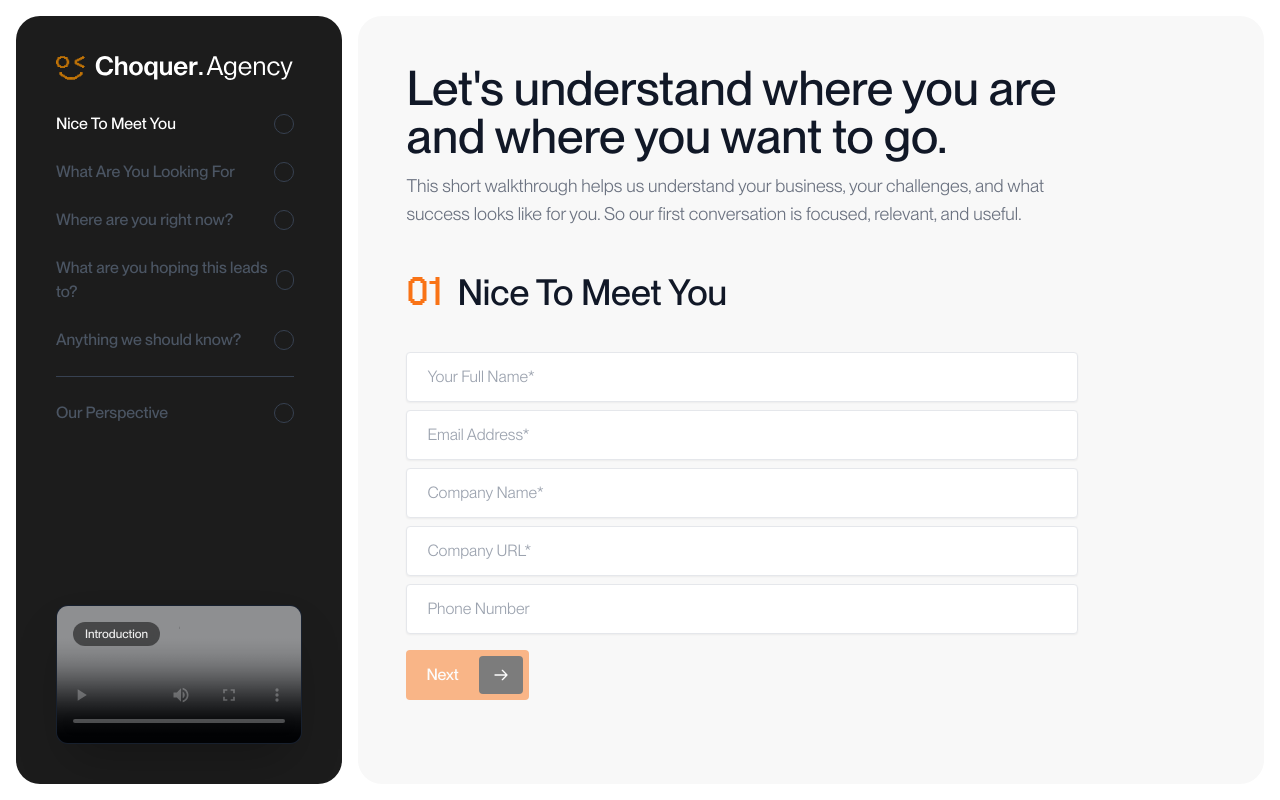
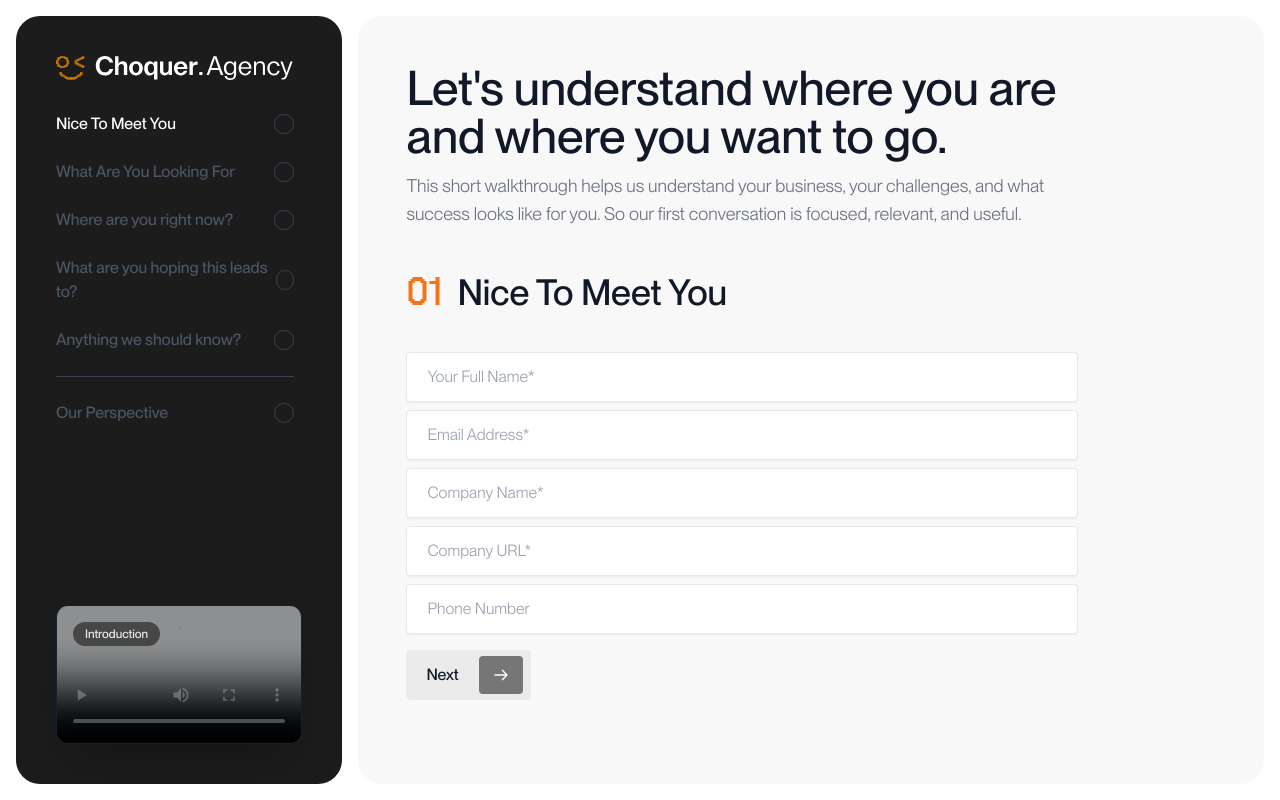
Before and after one commit to Choquer-agency/Choquer-contact, a React (Vite) app: page / in a window 1280 px wide. Built offline with nearby package versions, Linux system fonts and the light colour scheme; grey boxes are pictures that could not be loaded.

Commit message:
Match button styling to Webflow 'Start a Project' - exact padding, dimensions, and disabled state with 50% opacity

```diff
--- a/App.tsx
+++ b/App.tsx
@@ -139,14 +139,16 @@ const App: React.FC = () => {
                     href="https://cal.com/brycechoquer/discovery"
                     target="_blank"
                     rel="noopener noreferrer"
-                    className="group relative inline-flex items-center gap-5 bg-brand-orange text-white pl-5 pr-1.5 py-1.5 rounded overflow-hidden transition-colors"
+                    className="group relative inline-flex items-center justify-between overflow-clip transition-all duration-200
+                      py-[0.375rem] pr-[0.5rem] pl-[1.25rem] gap-[1.25rem] rounded
+                      bg-brand-orange text-white cursor-pointer"
                   >
                     {/* Expanding background on hover */}
-                    <div className="absolute right-3 w-0 h-[2.375rem] bg-orange-600 rounded transition-all duration-300 ease-out group-hover:w-[calc(100%-0.75rem)] group-hover:right-[0.375rem]" />
+                    <div className="absolute right-[0.5rem] w-0 h-[2.375rem] bg-orange-600 rounded transition-all duration-300 ease-out group-hover:w-[calc(100%-0.75rem)] group-hover:right-[0.375rem]" />
 
-                    <span className="relative z-10 font-medium transition-transform duration-500 group-hover:translate-x-0.5">Schedule A Call w/ Bryce</span>
+                    <span className="relative z-[2] font-medium transition-transform duration-500 group-hover:translate-x-1">Schedule A Call w/ Bryce</span>
 
-                    <div className="relative z-10 flex items-center justify-center w-11 h-[2.375rem] bg-black text-white rounded transition-colors duration-300">
+                    <div className="relative z-[2] flex items-center justify-center w-[2.75rem] h-[2.375rem] bg-black text-white rounded transition-all duration-300">
                       <svg xmlns="http://www.w3.org/2000/svg" className="h-4 w-4 transition-transform duration-400 group-hover:translate-x-0.5" fill="none" viewBox="0 0 24 24" stroke="currentColor">
                         <path strokeLinecap="round" strokeLinejoin="round" strokeWidth={2} d="M14 5l7 7m0 0l-7 7m7-7H3" />
                       </svg>
--- a/Steps.tsx
+++ b/Steps.tsx
@@ -97,16 +97,36 @@ const NextButton: React.FC<NextButtonProps> = ({ onClick, disabled = false }) =>
   <button
     onClick={onClick}
     disabled={disabled}
-    className="group mt-4 relative flex items-center gap-5 bg-brand-orange text-white pl-5 pr-1.5 py-1.5 rounded overflow-hidden transition-colors disabled:opacity-50 disabled:cursor-not-allowed"
+    className={`group mt-4 relative flex items-center justify-between overflow-clip transition-all duration-200
+      py-[0.375rem] pr-[0.5rem] pl-[1.25rem] gap-[1.25rem] rounded
+      ${disabled
+        ? 'bg-black/5 text-gray-900 cursor-not-allowed'
+        : 'bg-brand-orange text-white cursor-pointer'
+      }`}
   >
-    {/* Expanding background on hover */}
-    <div className="absolute right-3 w-0 h-[2.375rem] bg-orange-600 rounded transition-all duration-300 ease-out group-hover:w-[calc(100%-0.75rem)] group-hover:right-[0.375rem]" />
+    {/* Expanding background on hover - only when enabled */}
+    {!disabled && (
+      <div className="absolute right-[0.5rem] w-0 h-[2.375rem] bg-orange-600 rounded transition-all duration-300 ease-out group-hover:w-[calc(100%-0.75rem)] group-hover:right-[0.375rem]" />
+    )}
 
-    <span className="relative z-10 font-medium text-base transition-transform duration-500 group-hover:translate-x-0.5">Next</span>
+    <span className={`relative z-[2] font-medium text-base transition-transform duration-500 ${!disabled ? 'group-hover:translate-x-1' : ''}`}>
+      Next
+    </span>
 
-    {/* Arrow box matching Webflow dimensions */}
-    <div className="relative z-10 flex items-center justify-center w-11 h-[2.375rem] bg-black text-white rounded transition-colors duration-300">
-      <svg xmlns="http://www.w3.org/2000/svg" className="h-4 w-4 transition-transform duration-400 group-hover:translate-x-0.5" fill="none" viewBox="0 0 24 24" stroke="currentColor">
+    {/* Arrow box - 50% opacity black when disabled, orange with white icon when enabled */}
+    <div className={`relative z-[2] flex items-center justify-center w-[2.75rem] h-[2.375rem] rounded transition-all duration-300
+      ${disabled
+        ? 'bg-black/50 text-white'
+        : 'bg-black text-white'
+      }`}
+    >
+      <svg
+        xmlns="http://www.w3.org/2000/svg"
+        className={`h-4 w-4 transition-transform duration-400 ${!disabled ? 'group-hover:translate-x-0.5' : ''}`}
+        fill="none"
+        viewBox="0 0 24 24"
+        stroke="currentColor"
+      >
         <path strokeLinecap="round" strokeLinejoin="round" strokeWidth={2} d="M14 5l7 7m0 0l-7 7m7-7H3" />
       </svg>
     </div>
```
